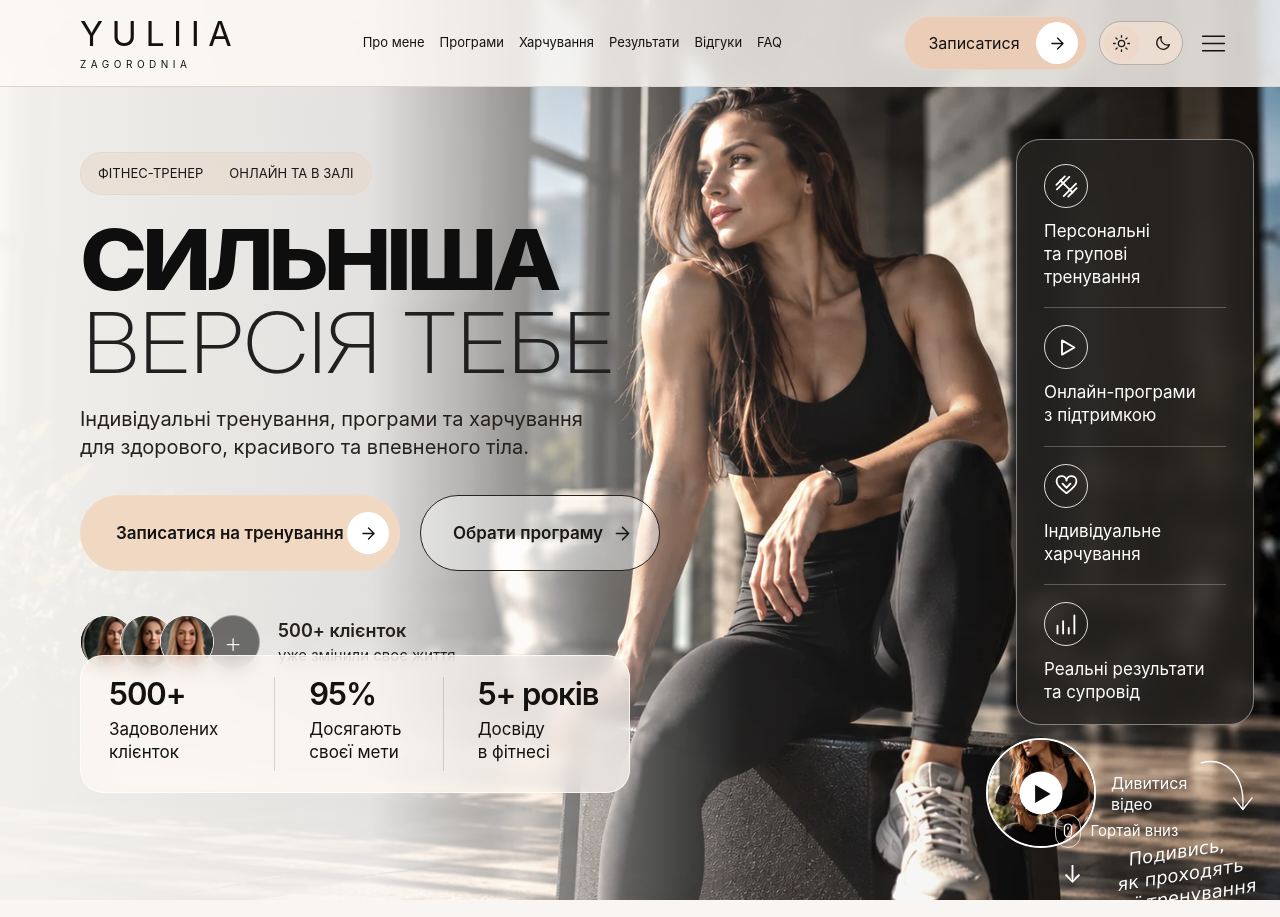
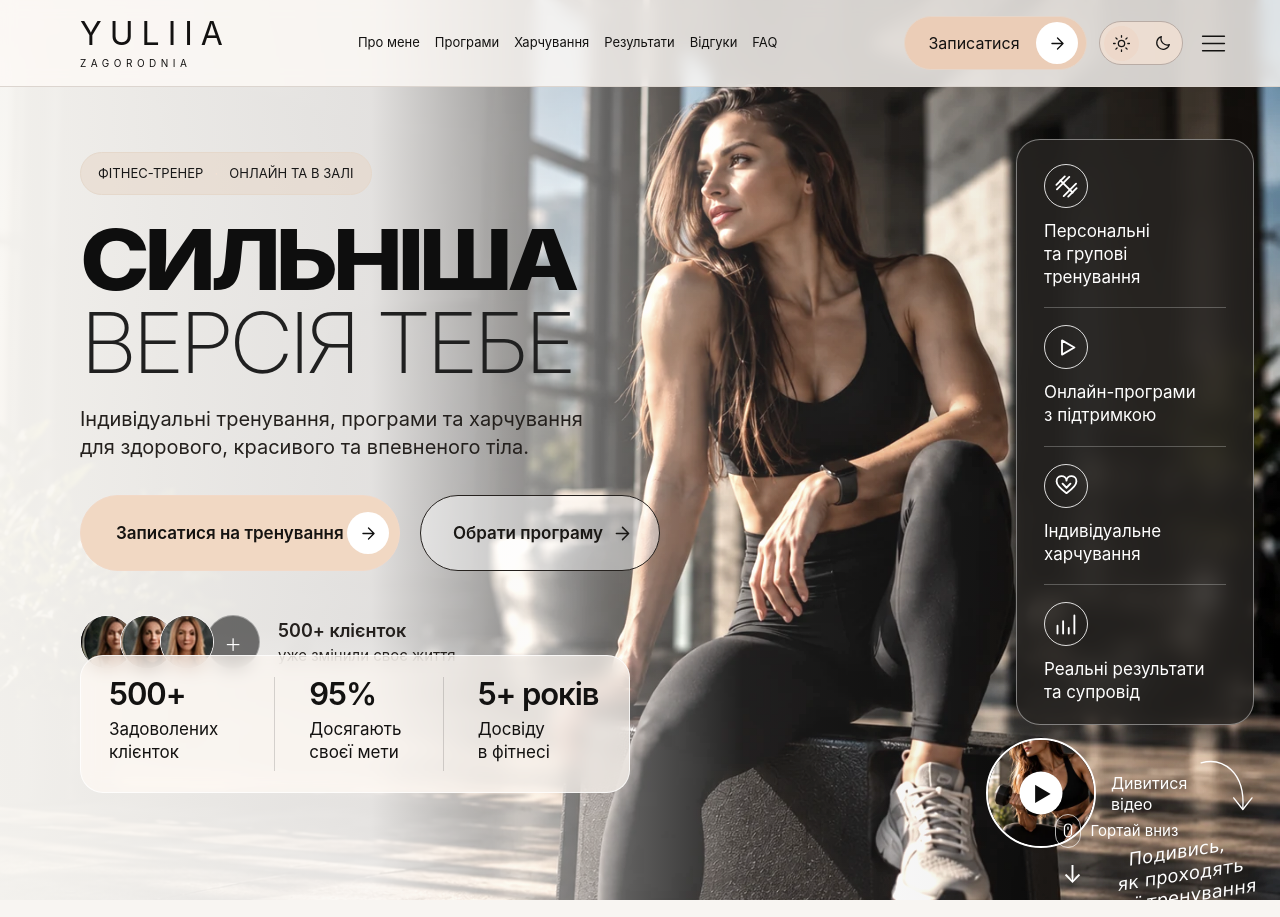
Before and after one commit to WebBoroda/fitness-trainer-frontend, a PHP site: page / in a window 1280 px wide. Shown: the top 917 px of the page. Run offline with PHP 8.4, Linux system fonts and the light colour scheme.

Commit message:
fix(hero): calibrate title and branding scales to approved reference

```diff
--- a/assets/css/hero.css
+++ b/assets/css/hero.css
@@ -54,7 +54,7 @@
 .fhero-brand {
   flex:0 0 auto;display:flex;flex-direction:column;align-items:flex-start;
   color:#fff;
-  font:400 34px/1.05 'Manrope','Inter','Arial',sans-serif;
+  font:400 32px/1.05 'Manrope','Inter','Arial',sans-serif;
   letter-spacing:.25em;
 }
 .fhero-brand span{font-size:10px;letter-spacing:.45em;margin-top:7px;white-space:nowrap}
@@ -197,7 +197,7 @@ html[data-theme=light] .hero.fhero .fhero-overlay {background:linear-gradient(90
  .fhero-scroll{bottom:33px;right:var(--fhero-page-right);font-size:11px}.fhero-scroll-mouse{width:21px;height:28px}.fhero-scroll-arrow{top:34px}
 }
 @media (max-width:390px){
- .hero.fhero h1.fhero-title{font-size:10.3vw}
+ .hero.fhero h1.fhero-title{font-size:11.4vw}
  .fhero-main{top:97px}
  .fhero-stats{bottom:275px}
  .fhero-features{bottom:95px}
@@ -208,8 +208,8 @@ html[data-theme=light] .hero.fhero .fhero-overlay {background:linear-gradient(90
 }
 /* Optical adjustments measured against the approved 1536x1024 hero. */
 @media (min-width:1101px){
- .hero.fhero h1.fhero-title strong{transform:scaleX(1.07);transform-origin:left center}
- .hero.fhero h1.fhero-title span{transform:scaleX(1.14);transform-origin:left center}
+ .hero.fhero h1.fhero-title strong{transform:scaleX(1.11);transform-origin:left center}
+ .hero.fhero h1.fhero-title span{transform:scaleX(1.055);transform-origin:left center}
  .fhero-stats{bottom:107px}
 }
 @media (min-width:761px){
```
